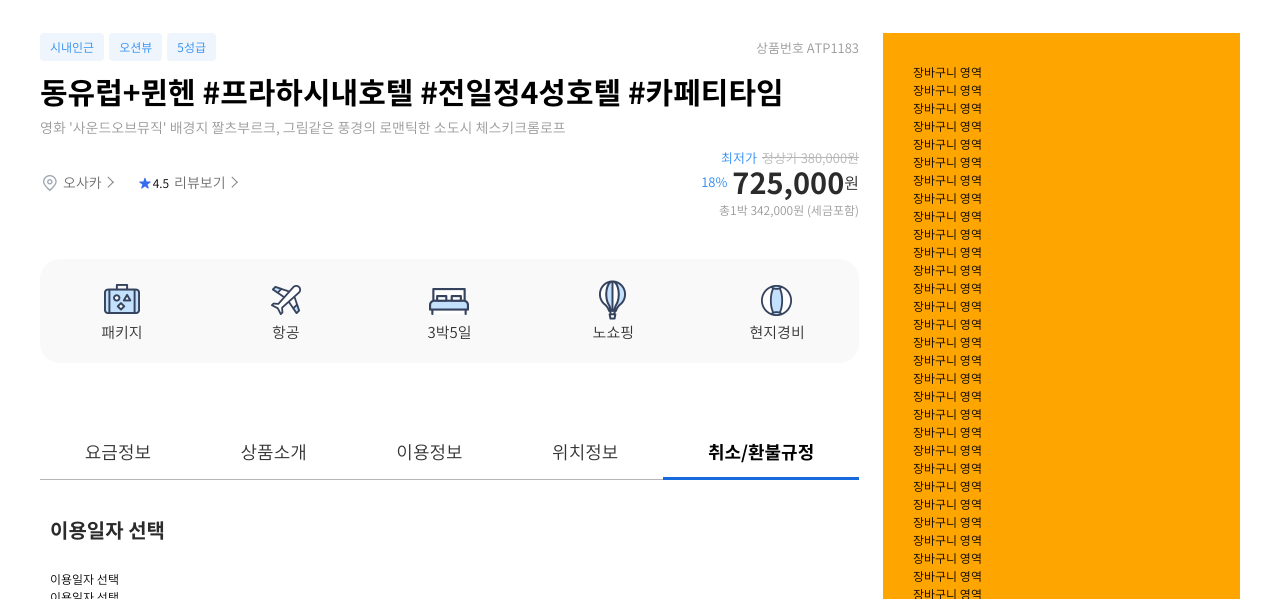
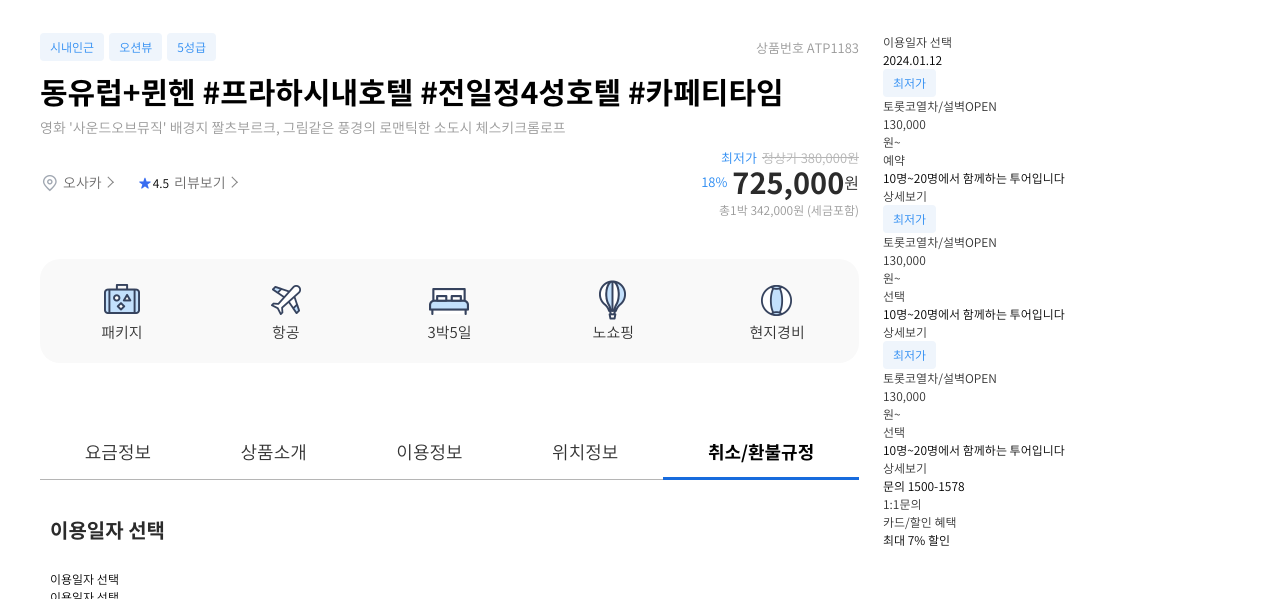
Before and after one commit to kik87827/travel_system, a website: page src/detail.html in a window 1280 px wide. Shown: the part 643-1242 px from the top of the page. Drawn offline with nearby package versions, Linux system fonts and the light colour scheme; files that its build step writes are made by us from their sources; files whose address does not match are found by name.

Commit message:
상세 작업중

```diff
--- a/src/detail.html
+++ b/src/detail.html
@@ -260,68 +260,119 @@
 						<div class="detail_calculation_inner_wrap">
 							<div class="detail_calculation_inner_group">
 								<div class="dc_inner_get_container">
-									<div style="background:orange;padding:30px;">
-										장바구니 영역<br>
-										장바구니 영역<br>
-										장바구니 영역<br>
-										장바구니 영역<br>
-										장바구니 영역<br>
-										장바구니 영역<br>
-										장바구니 영역<br>
-										장바구니 영역<br>
-										장바구니 영역<br>
-										장바구니 영역<br>
-										장바구니 영역<br>
-										장바구니 영역<br>
-										장바구니 영역<br>
-										장바구니 영역<br>
-										장바구니 영역<br>
-										장바구니 영역<br>
-										장바구니 영역<br>
-										장바구니 영역<br>
-										장바구니 영역<br>
-										장바구니 영역<br>
-										장바구니 영역<br>
-										장바구니 영역<br>
-										장바구니 영역<br>
-										장바구니 영역<br>
-										장바구니 영역<br>
-										장바구니 영역<br>
-										장바구니 영역<br>
-										장바구니 영역<br>
-										장바구니 영역<br>
-										장바구니 영역<br>
-										장바구니 영역<br>
-										장바구니 영역<br>
-										장바구니 영역<br>
-										장바구니 영역<br>
-										장바구니 영역<br>
-										장바구니 영역<br>
-										장바구니 영역<br>
-										장바구니 영역<br>
-										장바구니 영역<br>
-										장바구니 영역<br>
-										장바구니 영역<br>
-										장바구니 영역<br>
-										장바구니 영역<br>
-										장바구니 영역<br>
-										장바구니 영역<br>
-										장바구니 영역<br>
-										장바구니 영역<br>
-										장바구니 영역<br>
-										장바구니 영역<br>
-										장바구니 영역<br>
-										장바구니 영역<br>
-										장바구니 영역<br>
-										장바구니 영역<br>
-										장바구니 영역<br>
-										장바구니 영역<br>
-										장바구니 영역<br>
-										장바구니 영역<br>
-										장바구니 영역<br>
-										장바구니 영역<br>
-										장바구니 영역<br>
-										장바구니 영역
+									<div class="dcalcul_box_group">
+										<div class="dcalcul_box dprops_box">
+											<div class="dcalcul_flex_row">
+												<div class="dcalcul_flex_cols">
+													<a href="#" class="btn_dcalcul_box">이용일자 선택</a>
+												</div>
+												<div class="dcalcul_flex_cols">
+													<span class="dcalcul_value">2024.01.12</span>
+												</div>
+											</div>
+										</div>
+										<div class="dcalcul_box dcard_box">
+											<div class="dcart_keyword_row">
+												<ul class="pro_keyword_list">
+													<li><a href="#" class="pro_keyword">최저가</a></li>
+												</ul>
+											</div>
+											<div class="dcart_main_row">
+												<a href="#" class="dcart_main_liquid">
+													<div class="dcart_primary">토롯코열차/설벽OPEN</div>
+													<div class="dcart_secondary">
+														<div class="price_each_obj">
+															<div class="price_each_key">130,000</div>
+															<div class="price_each_unit">원~</div>
+														</div>
+													</div>
+												</a>
+												<div class="dcart_main_fixed">
+													<a href="#" class="btn_action_box primary">예약</a>
+												</div>
+											</div>
+											<div class="dcart_sub_row">
+												<p class="dcart_sub_copy">10명~20명에서 함께하는 투어입니다</p>
+												<div class="dcart_sub_btn_row">
+													<a href="#" class="btn_ico_link">상세보기</a>
+												</div>
+											</div>
+										</div>
+										<div class="dcalcul_box dcard_box">
+											<div class="dcart_keyword_row">
+												<ul class="pro_keyword_list">
+													<li><a href="#" class="pro_keyword">최저가</a></li>
+												</ul>
+											</div>
+											<div class="dcart_main_row">
+												<a href="#" class="dcart_main_liquid">
+													<div class="dcart_primary">토롯코열차/설벽OPEN</div>
+													<div class="dcart_secondary">
+														<div class="price_each_obj">
+															<div class="price_each_key">130,000</div>
+															<div class="price_each_unit">원~</div>
+														</div>
+													</div>
+												</a>
+												<div class="dcart_main_fixed">
+													<a href="#" class="btn_action_box">선택</a>
+												</div>
+											</div>
+											<div class="dcart_sub_row">
+												<p class="dcart_sub_copy">10명~20명에서 함께하는 투어입니다</p>
+												<div class="dcart_sub_btn_row">
+													<a href="#" class="btn_ico_link">상세보기</a>
+												</div>
+											</div>
+										</div>
+										<div class="dcalcul_box dcard_box">
+											<div class="dcart_keyword_row">
+												<ul class="pro_keyword_list">
+													<li><a href="#" class="pro_keyword">최저가</a></li>
+												</ul>
+											</div>
+											<div class="dcart_main_row">
+												<a href="#" class="dcart_main_liquid">
+													<div class="dcart_primary">토롯코열차/설벽OPEN</div>
+													<div class="dcart_secondary">
+														<div class="price_each_obj">
+															<div class="price_each_key">130,000</div>
+															<div class="price_each_unit">원~</div>
+														</div>
+													</div>
+												</a>
+												<div class="dcart_main_fixed">
+													<a href="#" class="btn_action_box">선택</a>
+												</div>
+											</div>
+											<div class="dcart_sub_row">
+												<p class="dcart_sub_copy">10명~20명에서 함께하는 투어입니다</p>
+												<div class="dcart_sub_btn_row">
+													<a href="#" class="btn_ico_link">상세보기</a>
+												</div>
+											</div>
+										</div>
+									</div>
+									<div class="dcalcul_other_group">
+										<p class="dcalcul_other_label">문의 1500-1578</p>
+										<div class="dcc_other_fxbox">
+											<div class="dcc_other_fxcols dcc_long"><a href="#" class="btn_dcc_obox"><span class="dcc_obox_text">1:1문의</span></a></div>
+											<div class="dcc_other_fxcols"><a href="#" class="btn_dcc_ico ico_like"><span class="hdtext">좋아요</span></a></div>
+											<div class="dcc_other_fxcols"><a href="#" class="btn_dcc_ico ico_share"><span class="hdtext">공유하기</span></a></div>
+										</div>
+										<div class="dcalcul_other_elseitem_g">
+											<ul class="dcc_other_elseitem_list">
+												<li><a href="#" class="dcc_other_elseitem"><span class="dcc_other_elseitem_text">카드/할인 혜택</span></a></li>
+											</ul>
+										</div>
+									</div>
+									<div class="dcalcul_banner_group">
+										<div class="dbanner_key_row">
+											<p class="dbanner_key">최대 7% 할인</p>
+										</div>
+										<div class="dbanner_value_row">
+
+										</div>
 									</div>
 								</div>
 							</div>
```
Also changed, not shown: dist/detail.html.
